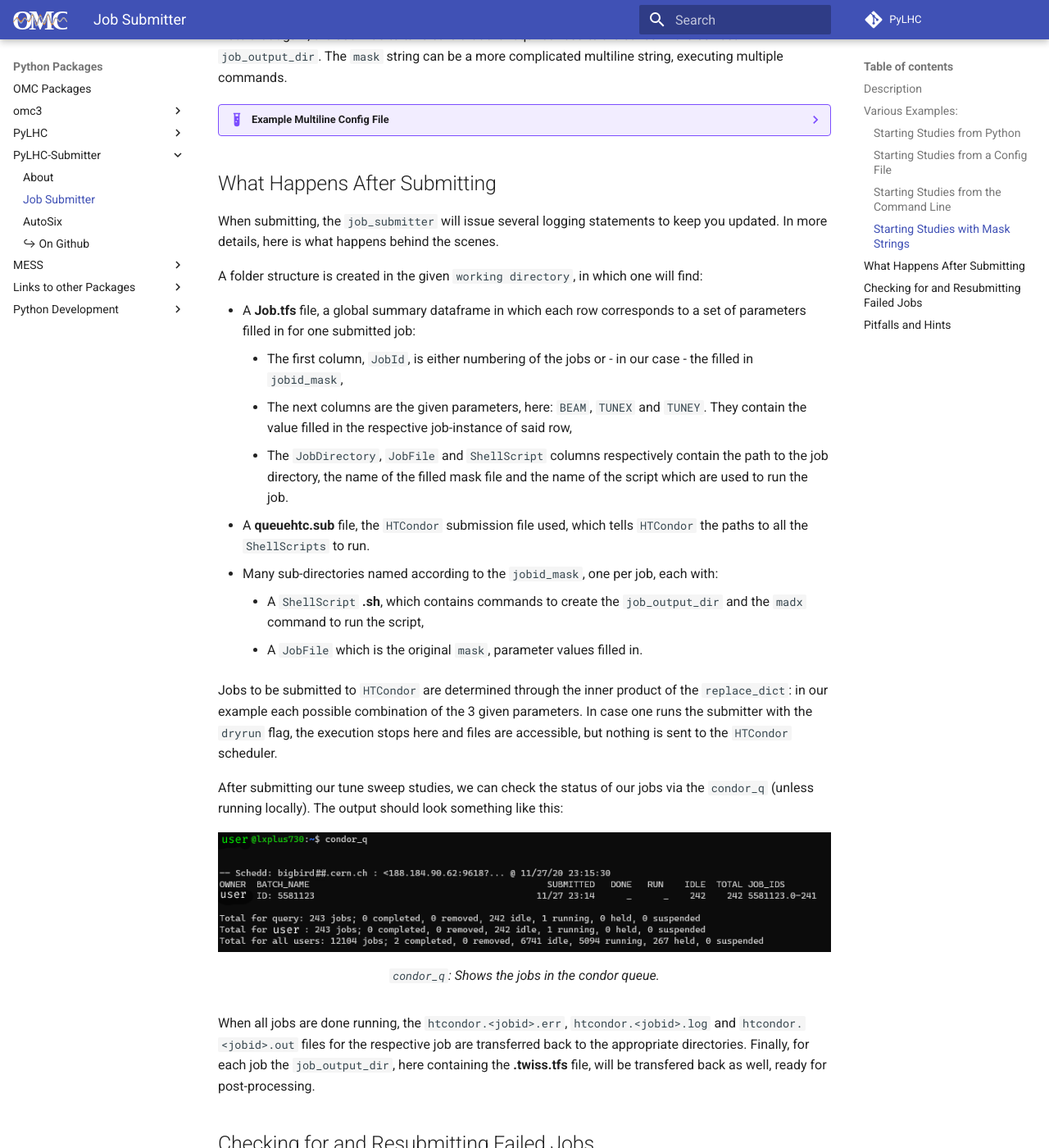
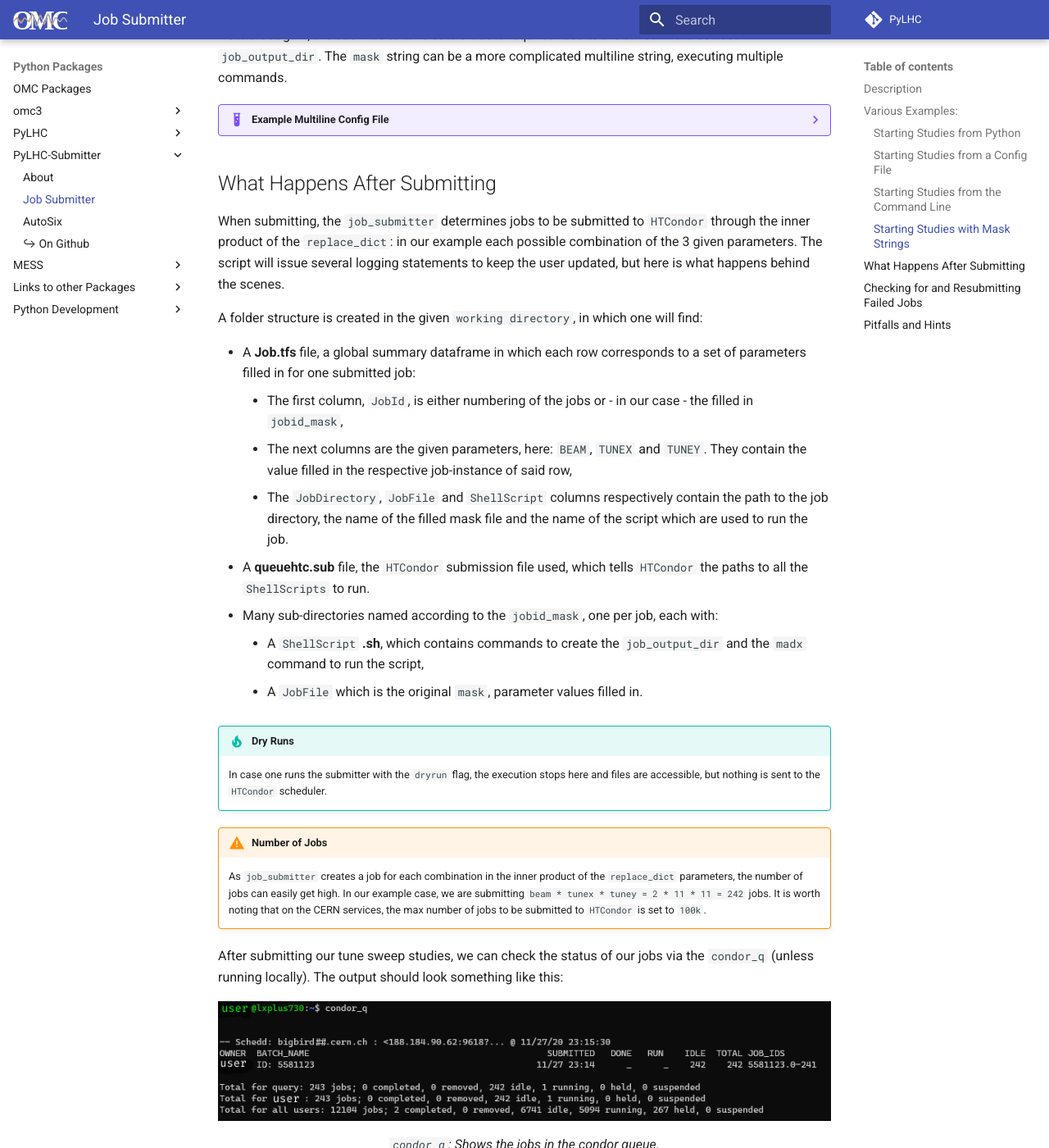
Before and after one commit to pylhc/pylhc.github.io, an MkDocs documentation site: the page built from docs/packages/pylhcsubmitter/job_submitter.md, in a window 1280 px wide and 1400 px high, scrolled down 2587 px. Shown: the whole window at 82% size. Built offline with MkDocs 1.6.1 and Material for MkDocs 9.7.7, drawn with Linux system fonts in a browser that asks for light colours; some of the changed text lies outside the part shown.

Commit message:
precisions on the number of jobs

```diff
--- a/docs/packages/pylhcsubmitter/job_submitter.md
+++ b/docs/packages/pylhcsubmitter/job_submitter.md
@@ -207,8 +207,8 @@
 
 ## What Happens After Submitting
 
-When submitting, the `job_submitter` will issue several logging statements to keep you updated.
-In more details, here is what happens behind the scenes.
+When submitting, the `job_submitter` determines jobs to be submitted to `HTCondor` through the inner product of the `replace_dict`: in our example each possible combination of the 3 given parameters.
+The script will issue several logging statements to keep the user updated, but here is what happens behind the scenes.
 
 A folder structure is created in the given `working directory`, in which one will find:
 
@@ -221,8 +221,13 @@
     - A `ShellScript` **<Jobid>.sh**, which contains commands to create the `job_output_dir` and the `madx` command to run the script,
     - A `JobFile` which is the original `mask`, parameter values filled in.
 
-Jobs to be submitted to `HTCondor` are determined through the inner product of the `replace_dict`: in our example each possible combination of the 3 given parameters.
-In case one runs the submitter with the `dryrun` flag, the execution stops here and files are accessible, but nothing is sent to the `HTCondor` scheduler.
+!!! tip "Dry Runs"
+    In case one runs the submitter with the `dryrun` flag, the execution stops here and files are accessible, but nothing is sent to the `HTCondor` scheduler.
+
+!!! warning "Number of Jobs"
+    As `job_submitter` creates a job for each combination in the inner product of the `replace_dict` parameters, the number of jobs can easily get high.
+    In our example case, we are submitting `beam * tunex * tuney = 2 * 11 * 11 = 242` jobs.
+    It is worth noting that on the CERN services, the max number of jobs to be submitted to `HTCondor` is set to `100k`.
 
 After submitting our tune sweep studies, we can check the status of our jobs via the `condor_q` (unless running locally).
 The output should look something like this:
```
Also changed, not shown: other parts of docs/packages/pylhcsubmitter/job_submitter.md (+1 -1 lines).
